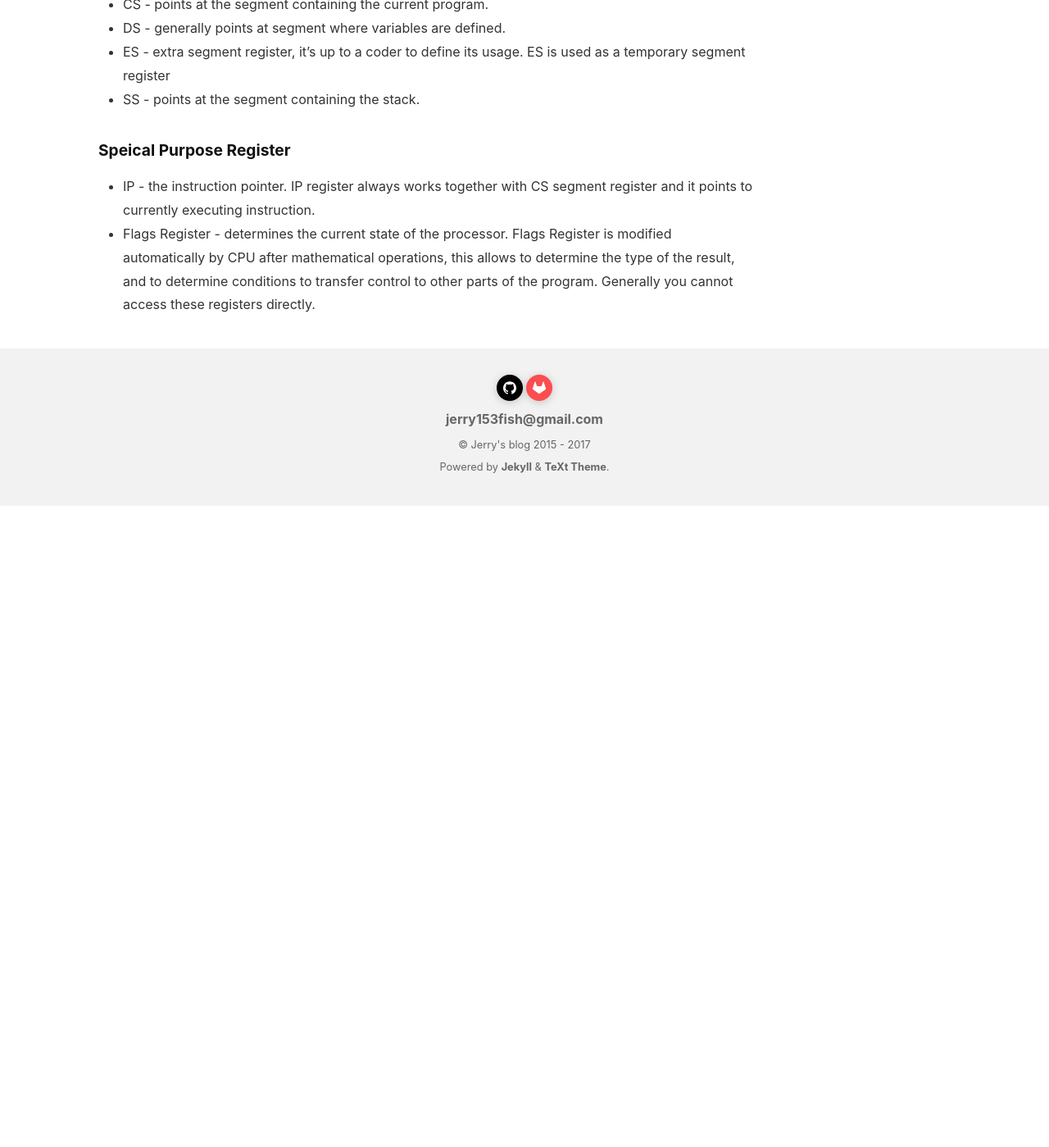
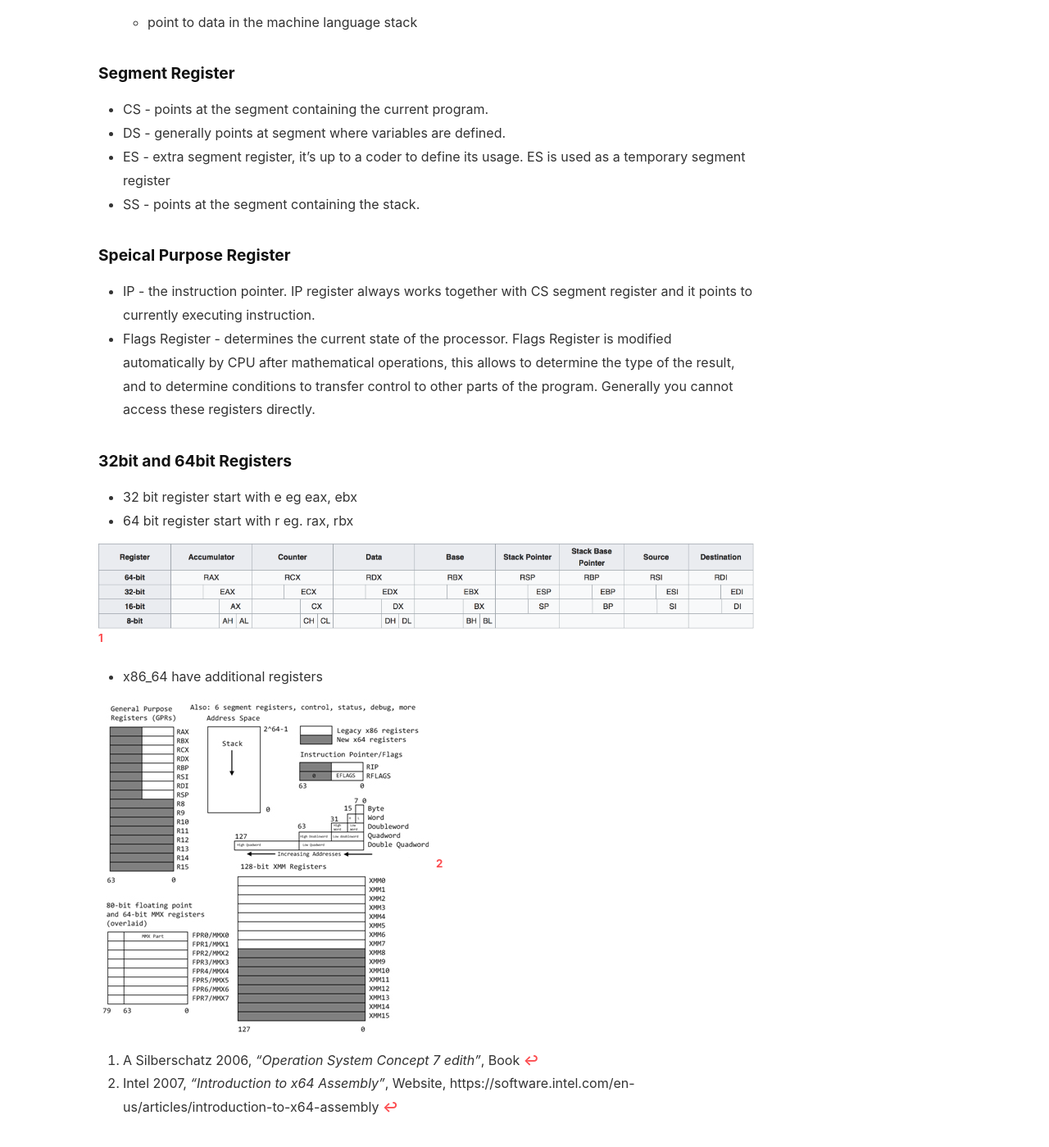
Before and after one commit to jerry153fish/jerry153fish.github.io, a Jekyll site: the page built from _posts/2016-01-01-8086-Registers.md, in a window 1280 px wide and 1400 px high, scrolled down 1135 px. Shown: the whole window at 82% size. Built offline with Jekyll 4.4.1, drawn with Linux system fonts in a browser that asks for light colours; nearby versions of some CDN libraries; comment, search, counter and statistics services are not loaded; before the commit the page ends 1752 px from its top, so only the background shows below that; some of the changed text lies outside the part shown.

```diff
--- a/_posts/2016-01-01-8086-Registers.md
+++ b/_posts/2016-01-01-8086-Registers.md
@@ -5,7 +5,12 @@ key: 20160101
 tags: assemble 8086 registers cpu
 ---
 
-### 8086 Regsiters
+### 8086 16bit Registers
+
+- inside cpu
+- very fast
+- no address
+- no type only length of bits from 8 - 64
 
 ![register](/assets/img/register.png)
 
@@ -39,3 +44,24 @@ tags: assemble 8086 registers cpu
 
 - IP - the instruction pointer. IP register always works together with CS segment register and it points to currently executing instruction.
 - Flags Register - determines the current state of the processor. Flags Register is modified automatically by CPU after mathematical operations, this allows to determine the type of the result, and to determine conditions to transfer control to other parts of the program. Generally you cannot access these registers directly.
+
+
+### 32bit and 64bit Registers
+
+- 32 bit register start with e eg eax, ebx
+- 64 bit register start with r eg. rax, rbx
+
+![32-64 register](/assets/img/x86_64.png)[^2]
+
+- x86_64 have additional registers
+
+![64 register](/assets/img/x86_64_add.jpg)[^1]
+
+
+
+
+[^1]: Intel 2007, *"Introduction to x64 Assembly"*, Website, https://software.intel.com/en-us/articles/introduction-to-x64-assembly
+
+[^2]: A Silberschatz 2006, *"Operation System Concept 7 edith"*, Book
+
+[^3]: What's a Creel 2013, *"Linux x64 Assembly Tutorial"*, Youtube, https://www.youtube.com/watch?v=zRqLU_AxNdU
```
Also changed, not shown: _posts/2016-12-12-footnote.md (+2 -2 lines), _posts/2017-11-20-ubuntu-envirnment-setup.md (added, +66 -0 lines), assets/img/ubuntu.png (added), assets/img/x86_64.png (added), assets/img/x86_64_add.jpg (added).
